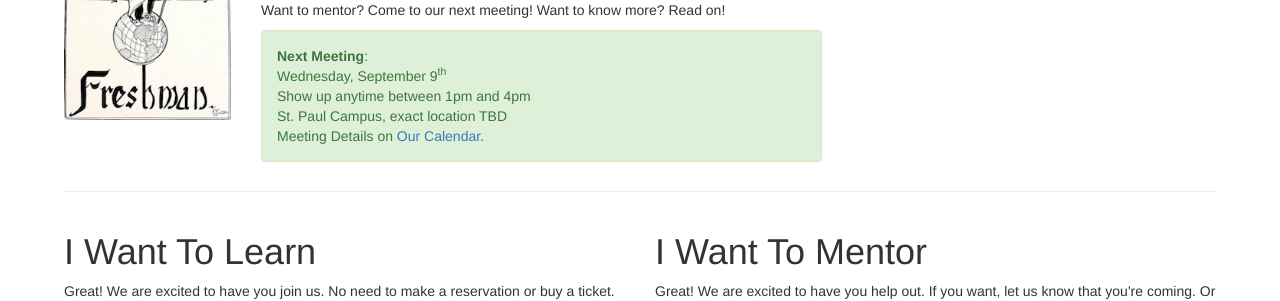
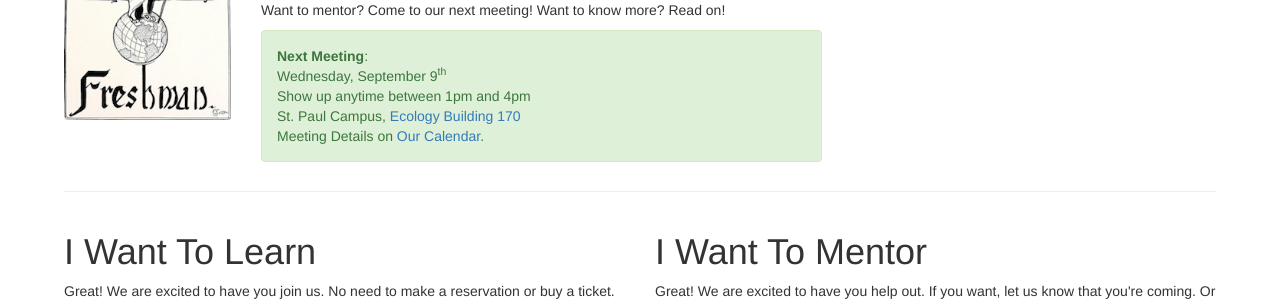
Before and after one commit to umnhackerhours/umnhackerhours.github.io, a Jekyll site: the page built from index.markdown, in a window 1280 px wide. Shown: the part 214-515 px from the top of the page. Built offline with Jekyll 4.4.1, drawn with Linux system fonts in a browser that asks for light colours.

Commit message:
actual st. paul location

```diff
--- a/index.markdown
+++ b/index.markdown
@@ -15,7 +15,7 @@ description: Home
         <strong>Next Meeting</strong>:<br />
         Wednesday, September 9<sup>th</sup><br />
         Show up anytime between 1pm and 4pm<br />
-        St. Paul Campus, exact location TBD<br />
+        St. Paul Campus, <a href="http://campusmaps.umn.edu/tc/building/Ecology/">Ecology Building 170</a><br />
         Meeting Details on <a href="https://www.google.com/calendar/embed?src=umn.edu_ii9odmho4m63bsq19879mu0iis%40group.calendar.google.com&ctz=America/Chicago">Our Calendar</a>.
       </div>
     </div>
```
